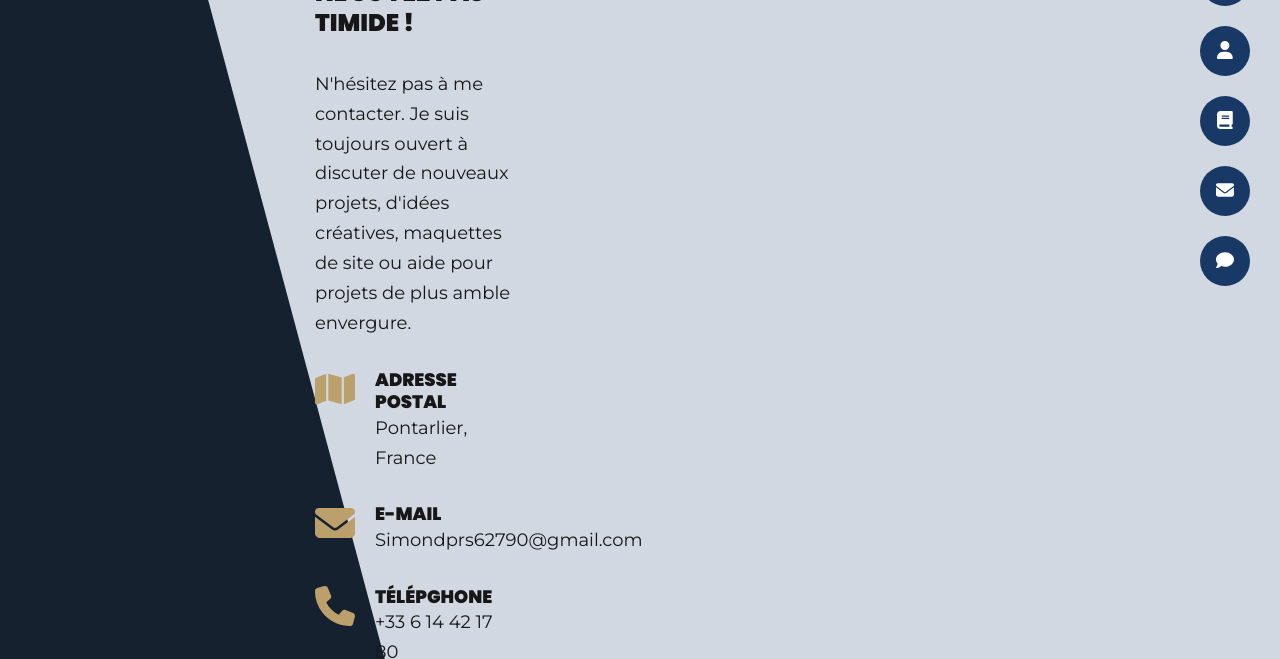
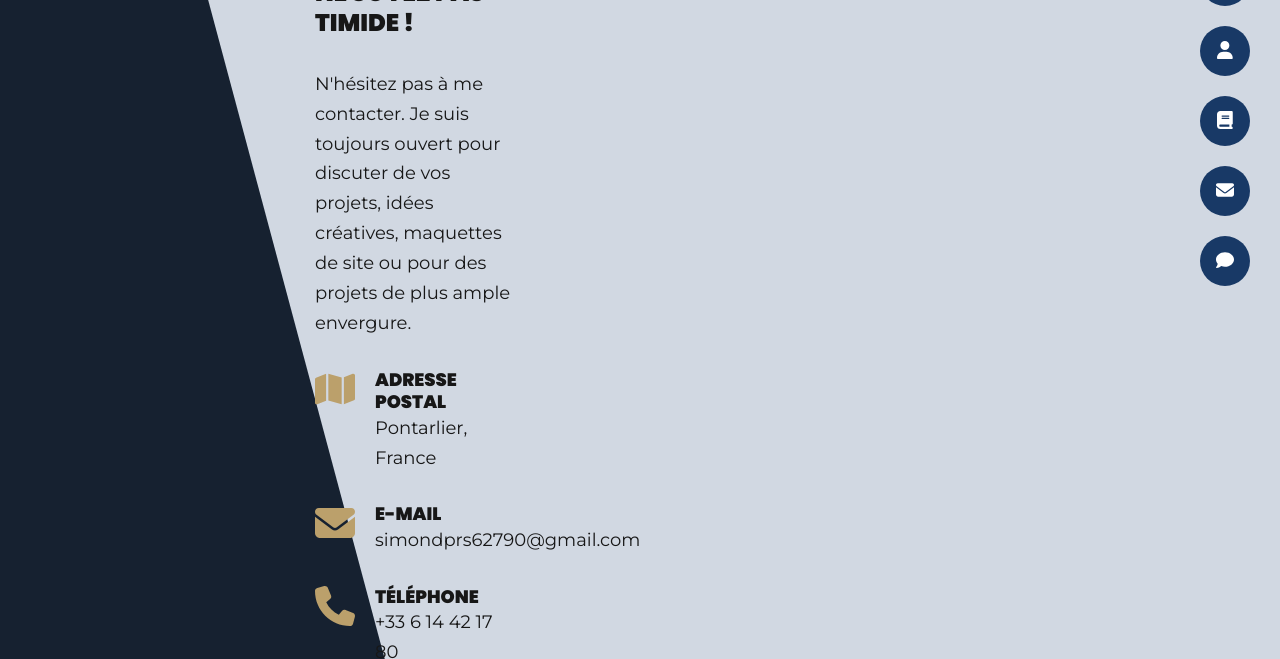
Before and after one commit to PilcodeurDev/my-visual-impact, a Next.js app: page /contact in a window 1280 px wide. Shown: the part 279-938 px from the top of the page. Built offline with nearby package versions, Linux system fonts and the light colour scheme.

Commit message:
spelling mistakes corection

```diff
--- a/src/app/contact/page.js
+++ b/src/app/contact/page.js
@@ -21,12 +21,12 @@ const Contact = () => {
     {
       id: 2,
       info: "E-Mail",
-      value: "Simondprs62790@gmail.com",
+      value: "simondprs62790@gmail.com",
       icon: faEnvelope,
     },
     {
       id: 3,
-      info: "Télépghone",
+      info: "Téléphone",
       value: "+33 6 14 42 17 80",
       icon: faPhone,
     },
@@ -47,7 +47,7 @@ const Contact = () => {
           <div className={`${styles.topUp} col_2`}>
             <div>
               <h4>Ne soyez pas timide !</h4>
-              <p>N'hésitez pas à me contacter. Je suis toujours ouvert à discuter de nouveaux projets, d'idées créatives, maquettes de site ou aide pour projets de plus amble envergure.</p>
+              <p>N'hésitez pas à me contacter. Je suis toujours ouvert pour discuter de vos projets, idées créatives, maquettes de site ou pour des projets de plus ample envergure.</p>
             </div>
             <div>
             {data.map(({ id, info, value, icon }) => (
```
